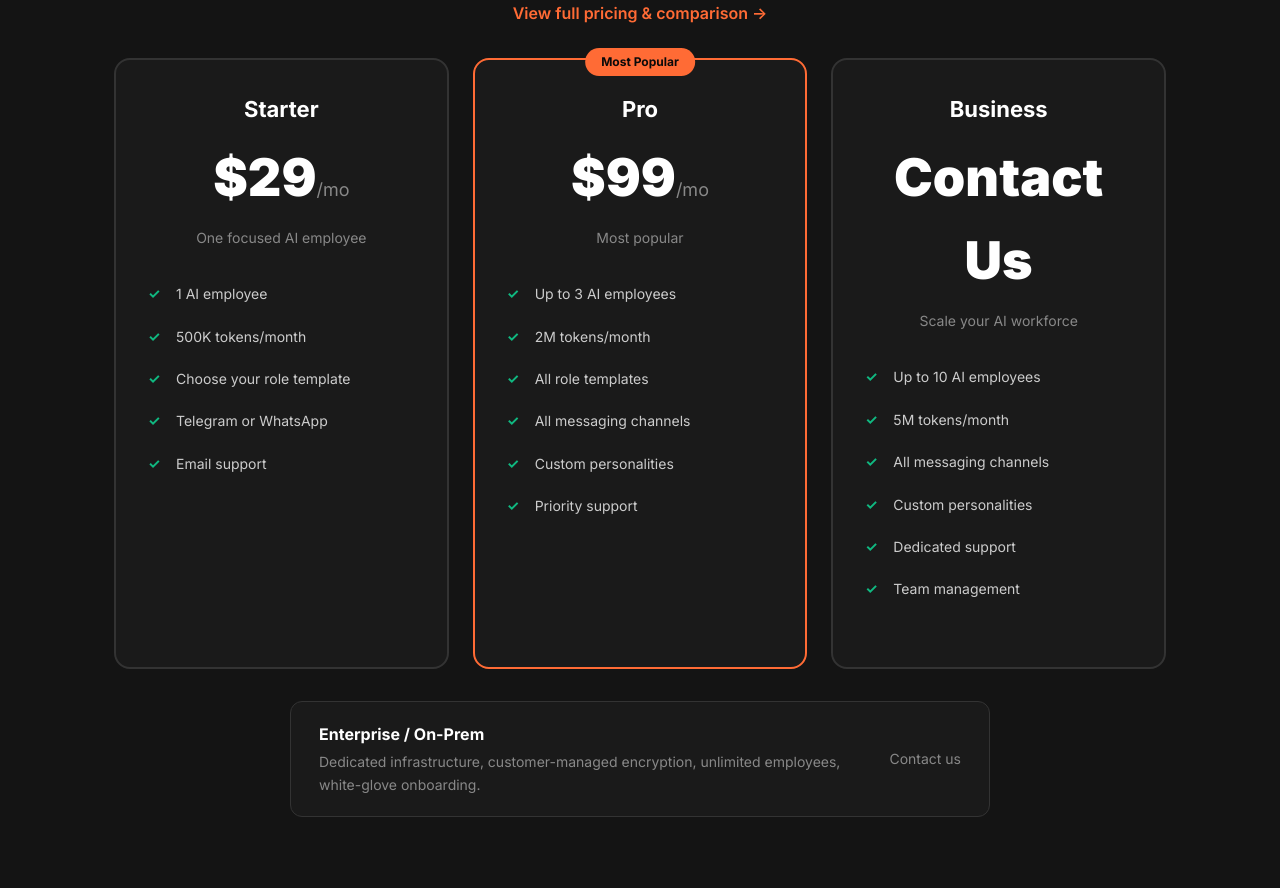
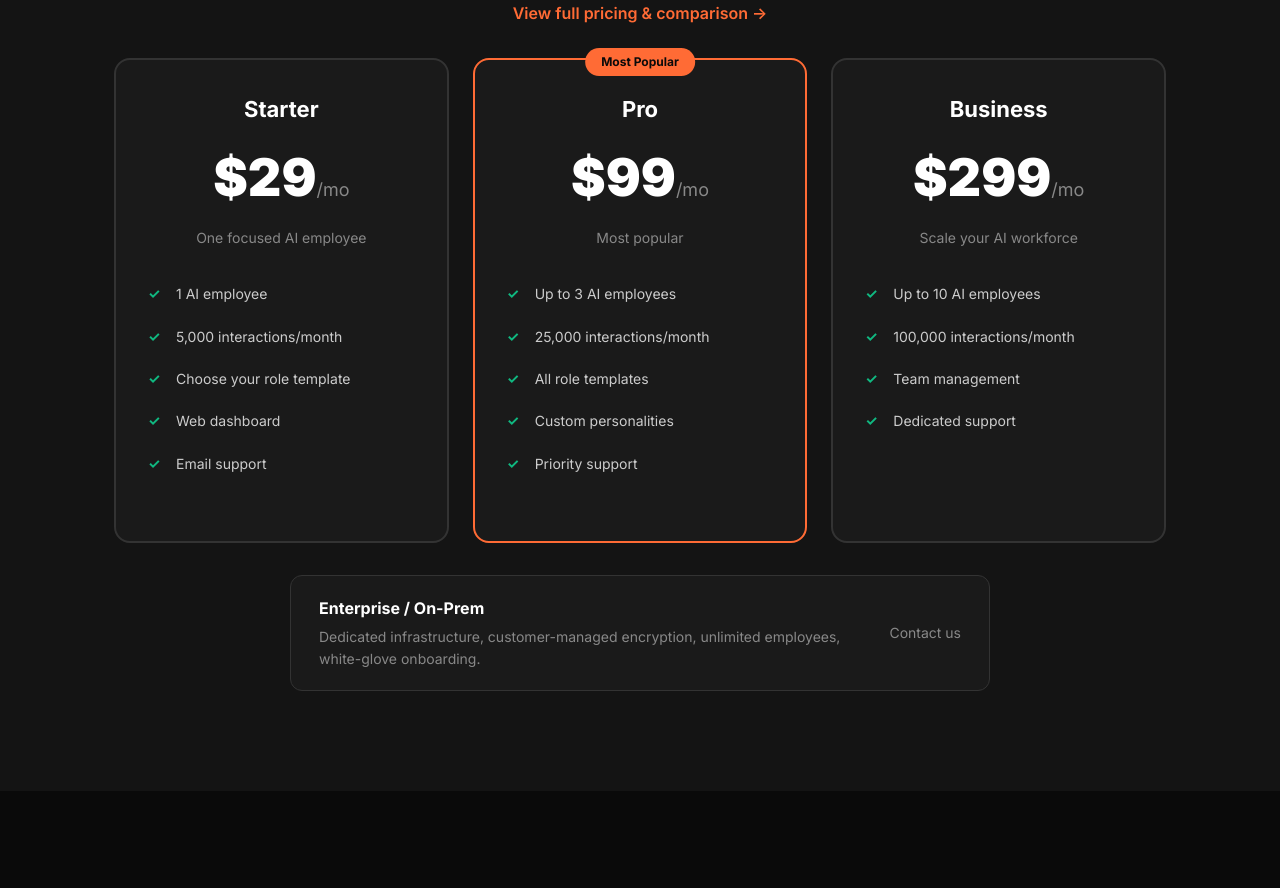
Before and after one commit to Purple-Horizons/hireopenclaw, a website: page index.html in a window 1280 px wide. Shown: the part 3874-4762 px from the top of the page. Drawn offline with Linux system fonts and the light colour scheme; no server answers.

Commit message:
production: fix pricing to match plans.json (interactions not tokens, Business )

```diff
--- a/index.html
+++ b/index.html
@@ -1001,9 +1001,9 @@
                     <p class="description">One focused AI employee</p>
                     <ul>
                         <li>1 AI employee</li>
-                        <li>500K tokens/month</li>
+                        <li>5,000 interactions/month</li>
                         <li>Choose your role template</li>
-                        <li>Telegram or WhatsApp</li>
+                        <li>Web dashboard</li>
                         <li>Email support</li>
                     </ul>
 
@@ -1015,9 +1015,8 @@
                     <p class="description">Most popular</p>
                     <ul>
                         <li>Up to 3 AI employees</li>
-                        <li>2M tokens/month</li>
+                        <li>25,000 interactions/month</li>
                         <li>All role templates</li>
-                        <li>All messaging channels</li>
                         <li>Custom personalities</li>
                         <li>Priority support</li>
                     </ul>
@@ -1026,15 +1025,13 @@
 
                 <div class="pricing-card" data-plan="business">
                     <h3>Business</h3>
-                    <div class="price">Contact Us</div>
+                    <div class="price" data-price="299">$299<span>/mo</span></div>
                     <p class="description">Scale your AI workforce</p>
                     <ul>
                         <li>Up to 10 AI employees</li>
-                        <li>5M tokens/month</li>
-                        <li>All messaging channels</li>
-                        <li>Custom personalities</li>
+                        <li>100,000 interactions/month</li>
+                        <li>Team management</li>
                         <li>Dedicated support</li>
-                        <li>Team management</li>
                     </ul>
 
                 </div>
```
